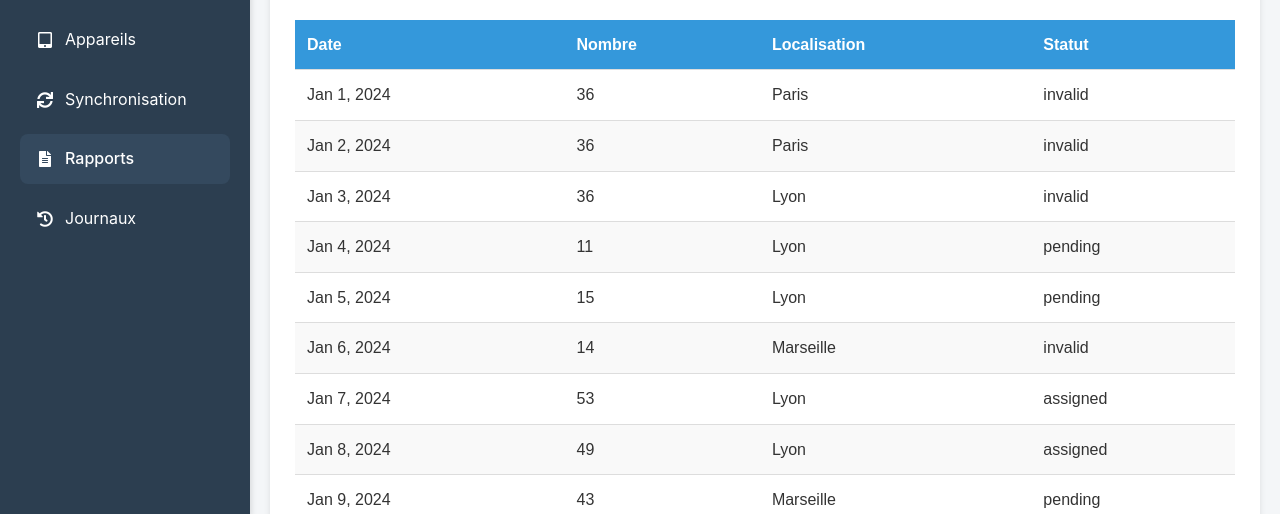
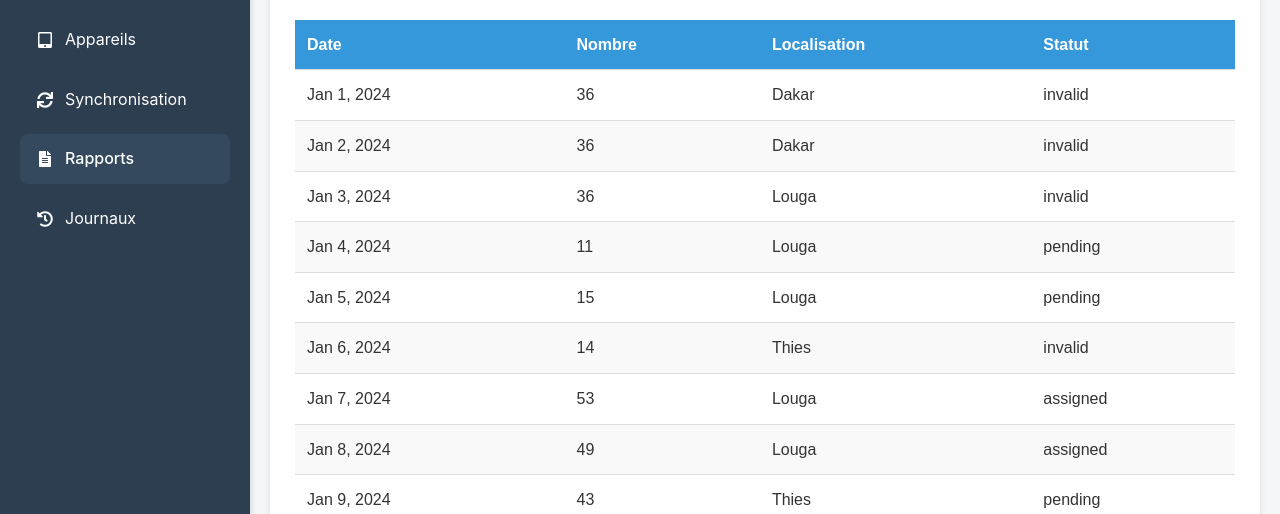
Before and after one commit to ecrafters/nui-app-mangaer, an Angular app: page /reports in a window 1280 px wide. Shown: the part 283-797 px from the top of the page. Built offline with nearby package versions, Linux system fonts and the light colour scheme.

Commit message:
Update datas

```diff
--- a/src/app/data/mock-reports.ts
+++ b/src/app/data/mock-reports.ts
@@ -4,7 +4,7 @@ const generateDailyData = (startDate: Date, days: number): ReportData[] => {
   return Array.from({ length: days }, (_, i) => ({
     date: new Date(startDate.getTime() + i * 24 * 60 * 60 * 1000),
     count: Math.floor(Math.random() * 50) + 10,
-    location: ['Paris', 'Lyon', 'Marseille'][Math.floor(Math.random() * 3)],
+    location: ['Dakar', 'Louga', 'Thies'][Math.floor(Math.random() * 3)],
     status: ['assigned', 'pending', 'invalid'][Math.floor(Math.random() * 3)],
   }));
 };
@@ -38,7 +38,7 @@ export const mockReports: Report[] = [
     period: { start: new Date('2024-01-01'), end: new Date('2024-01-31') },
     type: 'attribution',
     data: generateDailyData(new Date('2024-01-01'), 31),
-    filters: { status: ['assigned', 'pending', 'invalid'], location: ['Paris', 'Lyon', 'Marseille'], operator: ['Operator1'] },
+    filters: { status: ['assigned', 'pending', 'invalid'], location: ['Dakar', 'Louga', 'Thies'], operator: ['Operator1'] },
   },
   {
     id: 'REP002',
@@ -46,6 +46,6 @@ export const mockReports: Report[] = [
     period: { start: new Date('2024-01-01'), end: new Date('2024-01-31') },
     type: 'error',
     data: generateErrorReports(),
-    filters: { location: ['Paris', 'Lyon', 'Marseille'], operator: ['Operator1'] },
+    filters: { location: ['Dakar', 'Louga', 'Thies'], operator: ['Operator1'] },
   },
 ];
```
